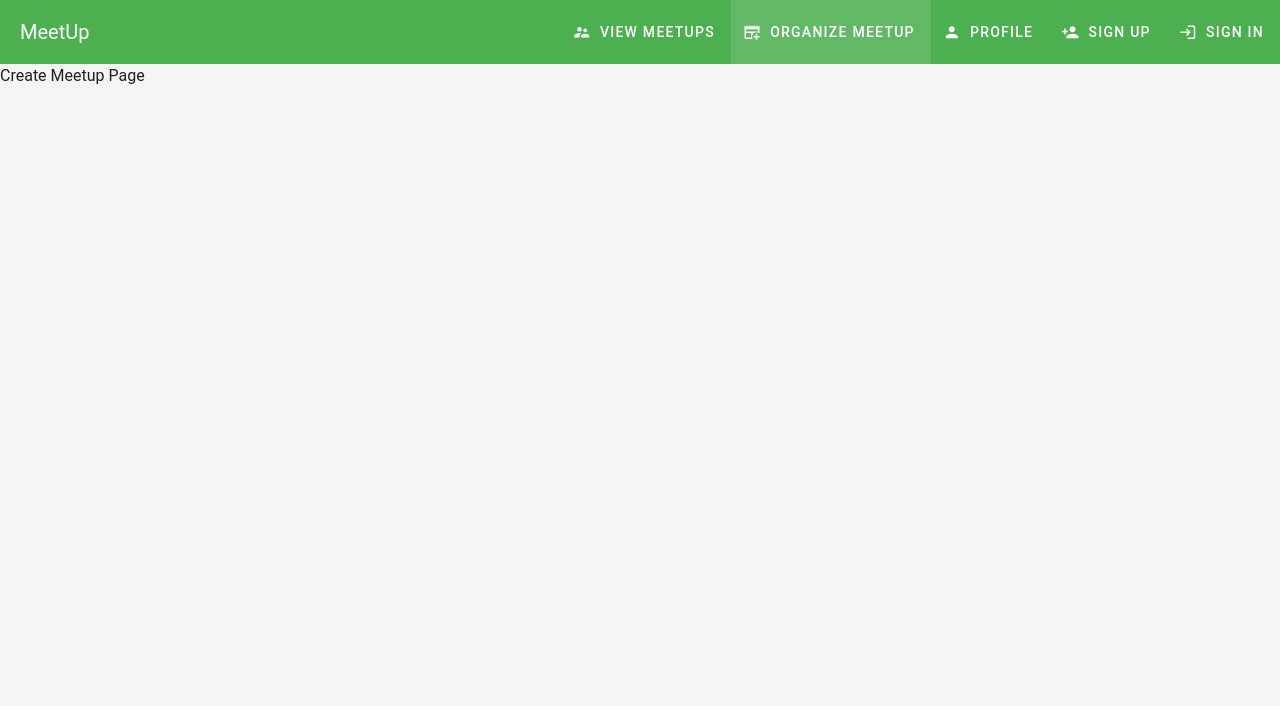
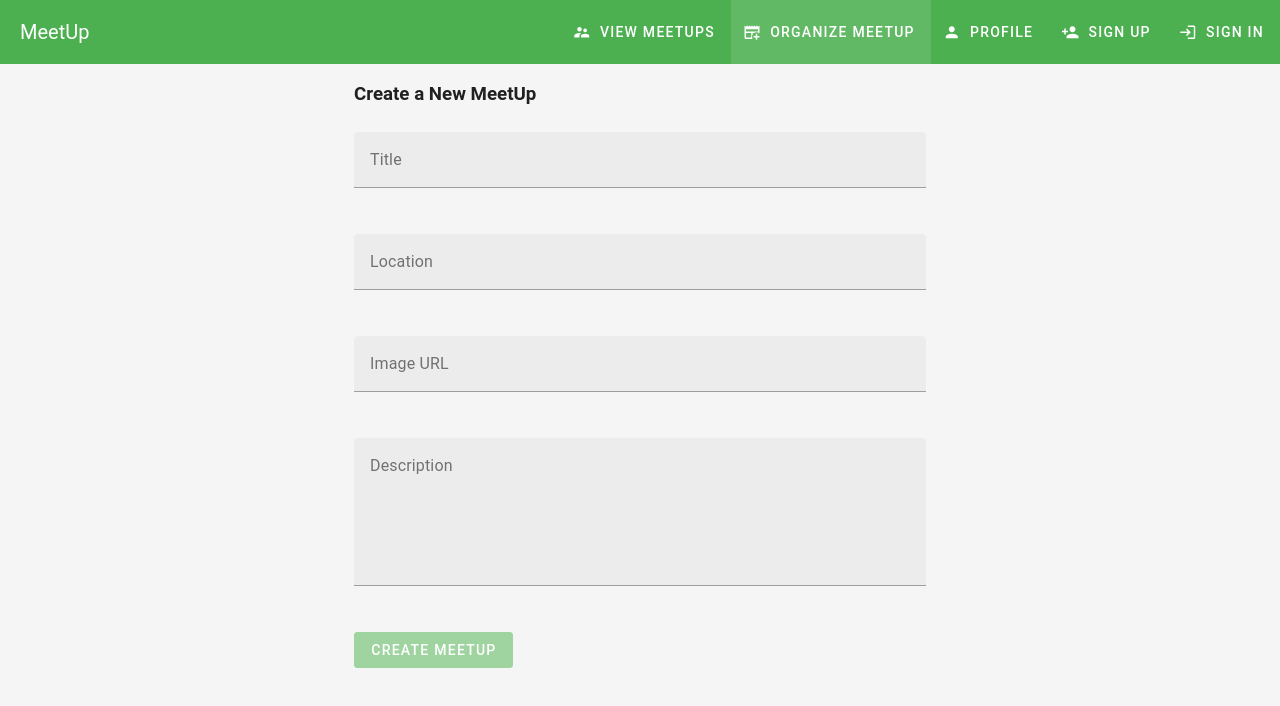
Before and after one commit to CriBeriso/MeetUp-project, a Vue app: page /meetup/new in a window 1280 px wide. Shown: the top 706 px of the page. Built offline with nearby package versions, Linux system fonts and the light colour scheme.

Commit message:
add create meetup form #2

```diff
--- a/src/components/Meetup/CreateMeetup.vue
+++ b/src/components/Meetup/CreateMeetup.vue
@@ -1,5 +1,104 @@
 <template>
-  <div>
-    <p>Create Meetup Page</p>
-  </div>
+  <v-container>
+    <v-row>
+      <v-col cols="12" sm="6" offset-sm="3">
+        <h3>Create a New MeetUp</h3>
+      </v-col>
+    </v-row>
+    <v-row>
+      <v-col cols="12">
+        <form @submit.prevent="onCreateMeetup">
+          <v-row>
+            <v-col cols="12" sm="6" offset-sm="3">
+              <v-text-field
+                name="title"
+                label="Title"
+                id="title"
+                v-model="title"
+                required></v-text-field>
+            </v-col>
+          </v-row>
+          <v-row>
+            <v-col cols="12" sm="6" offset-sm="3">
+              <v-text-field
+                name="location"
+                label="Location"
+                id="location"
+                v-model="location"
+                :rules="[required]"></v-text-field>
+            </v-col>
+          </v-row>
+          <v-row>
+            <v-col cols="12" sm="6" offset-sm="3">
+              <v-text-field
+                name="imageUrl"
+                label="Image URL"
+                id="imageUrl"
+                v-model="imageUrl"
+                required
+                ></v-text-field>
+            </v-col>
+          </v-row>
+            <!-- <v-col cols="12" sm="6" offset-sm="3"> -->
+              <img :src="imageUrl" height="150">
+            <!-- </v-col> -->
+          <v-row>
+            <v-col cols="12" sm="6" offset-sm="3">
+              <v-textarea
+                name="description"
+                label="Description"
+                id="description"
+                v-model="description"
+                :rules="[required]"></v-textarea>
+            </v-col>
+          </v-row>
+          <v-row>
+            <v-col cols="12" sm="6" offset-sm="3">
+              <v-btn
+              color="primary"
+              :disabled="!formIsValid"
+              type="submit">Create Meetup</v-btn>
+            </v-col>
+          </v-row>
+        </form>
+      </v-col>
+    </v-row>
+  </v-container>
 </template>
+
+<script>
+export default {
+  data () {
+    return {
+      title: '',
+      location: '',
+      imageUrl: '',
+      description: ''
+    }
+  },
+  computed: {
+    formIsValid () {
+      return this.title !== ''
+      && this.location !== ''
+      && this.imageUrl !== ''
+      && this.description !== ''
+    }
+  },
+  methods: {
+    onCreateMeetup () {
+      if (!this.formIsValid) {
+        return
+      }
+      const meetupData = {
+        title: this.title,
+        location: this.location,
+        imageUrl: this.imageUrl,
+        description: this.description,
+        date: new Date()
+      }
+      this.$store.dispatch('createMeetup', meetupData)
+      this.$router.push('/meetups')
+    }
+  }
+}
+</script>
--- a/src/main.js
+++ b/src/main.js
@@ -7,7 +7,7 @@
 
 // Plugins
 import { registerPlugins } from '@/plugins'
-import store from './stores'
+import store from './store'
 import router from './router'
 import App from './App.vue'
 import { createApp } from 'vue'
--- a/src/plugins/index.js
+++ b/src/plugins/index.js
@@ -7,7 +7,7 @@
 // Plugins
 import vuetify from './vuetify'
 import router from '@/router'
-import store from '@/stores'
+import store from '@/store'
 
 export function registerPlugins (app) {
   app
--- a/src/stores/index.js
+++ b/src/store/index.js
@@ -21,8 +21,25 @@
       registeredMeetups: ['PR1']
     }
   },
-  mutations: {},
-  actions: {},
+  mutations: {
+    createMeetup (state, payload) {
+      state.loadedMeetups.push(payload)
+    }
+  },
+  actions: {
+    createMeetup ({commit}, payload) {
+      const meetup = {
+        title: payload.title,
+        location: payload.location,
+        imageUrl: payload.imageUrl,
+        description: payload.description,
+        date: payload.date,
+        id: 'abcdefg'
+      }
+      // Reach out to firebase and store it
+      commit('createMeetup', meetup)
+    }
+  },
   getters: {
     loadedMeetups(state) {
       return state.loadedMeetups.sort((meetupA, meetupB) => {
```
Also changed, not shown: src/store/README.md, src/store/app.js (renamed from src/stores/app.js).
